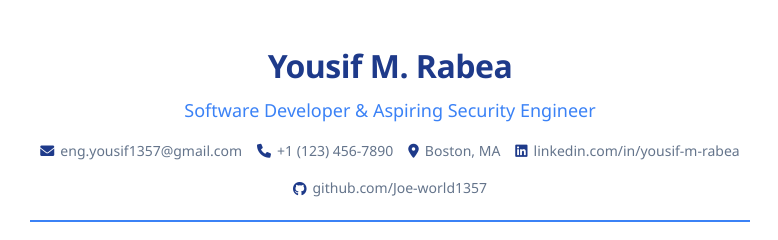
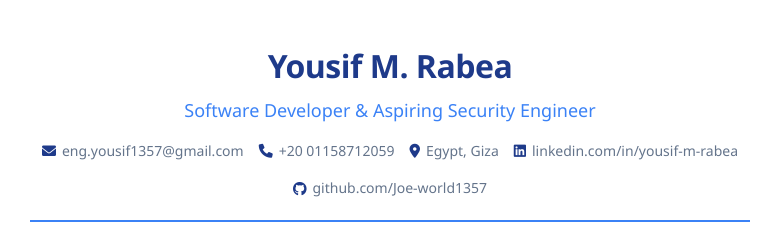
Before and after one commit to Joe-world1357/MyPortfolio, a plain HTML site: page assets/Yousif-Resume.pdf.html in a window 1280 px wide. Shown: the top 240 px of the page, 250-1028 px from the left. Drawn offline with Linux system fonts and the light colour scheme.

Commit message:
Update Yousif-Resume.pdf.html
update the contact info in the resume

```diff
--- a/assets/Yousif-Resume.pdf.html
+++ b/assets/Yousif-Resume.pdf.html
@@ -239,11 +239,11 @@
         </div>
         <div class="contact-item">
           <i class="fas fa-phone"></i>
-          <span>+1 (123) 456-7890</span>
+          <span>+20 01158712059</span>
         </div>
         <div class="contact-item">
           <i class="fas fa-map-marker-alt"></i>
-          <span>Boston, MA</span>
+          <span>Egypt, Giza</span>
         </div>
         <div class="contact-item">
           <i class="fab fa-linkedin"></i>
```
